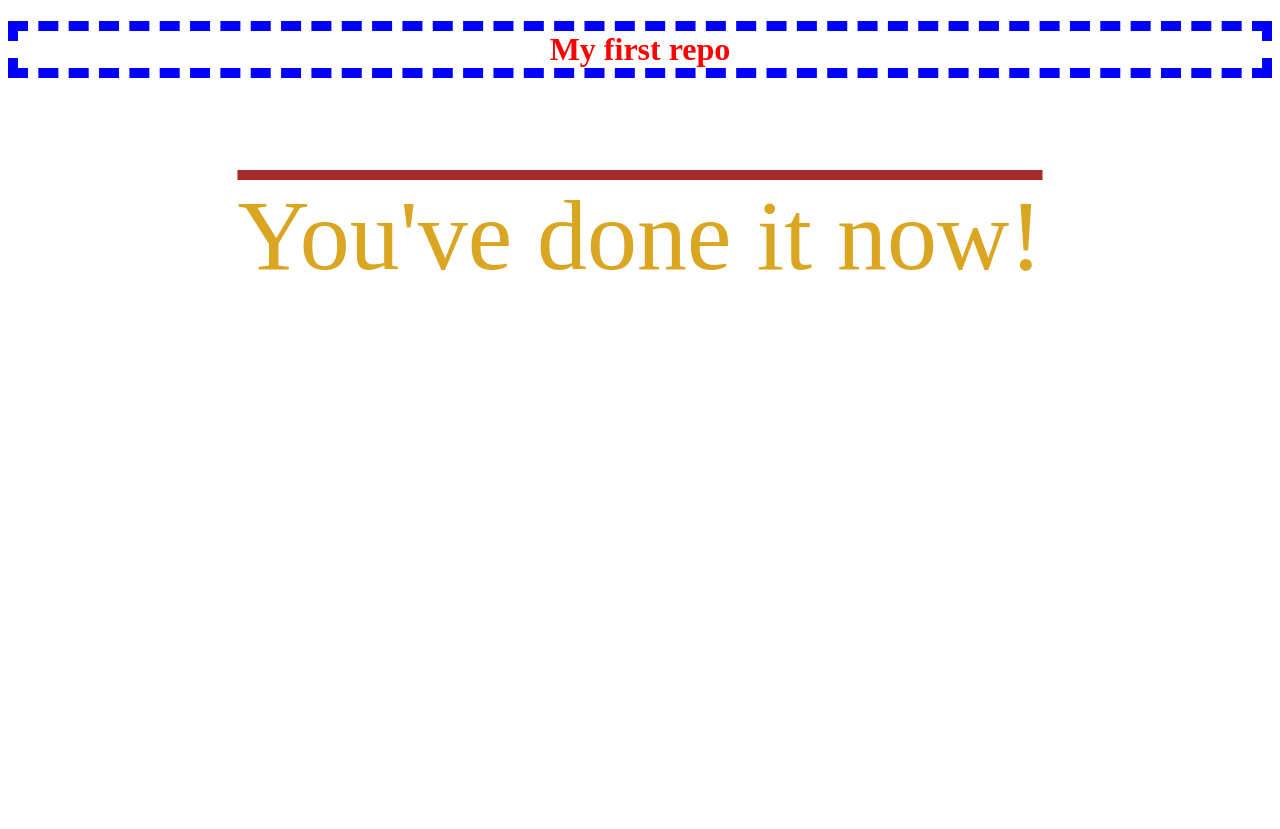
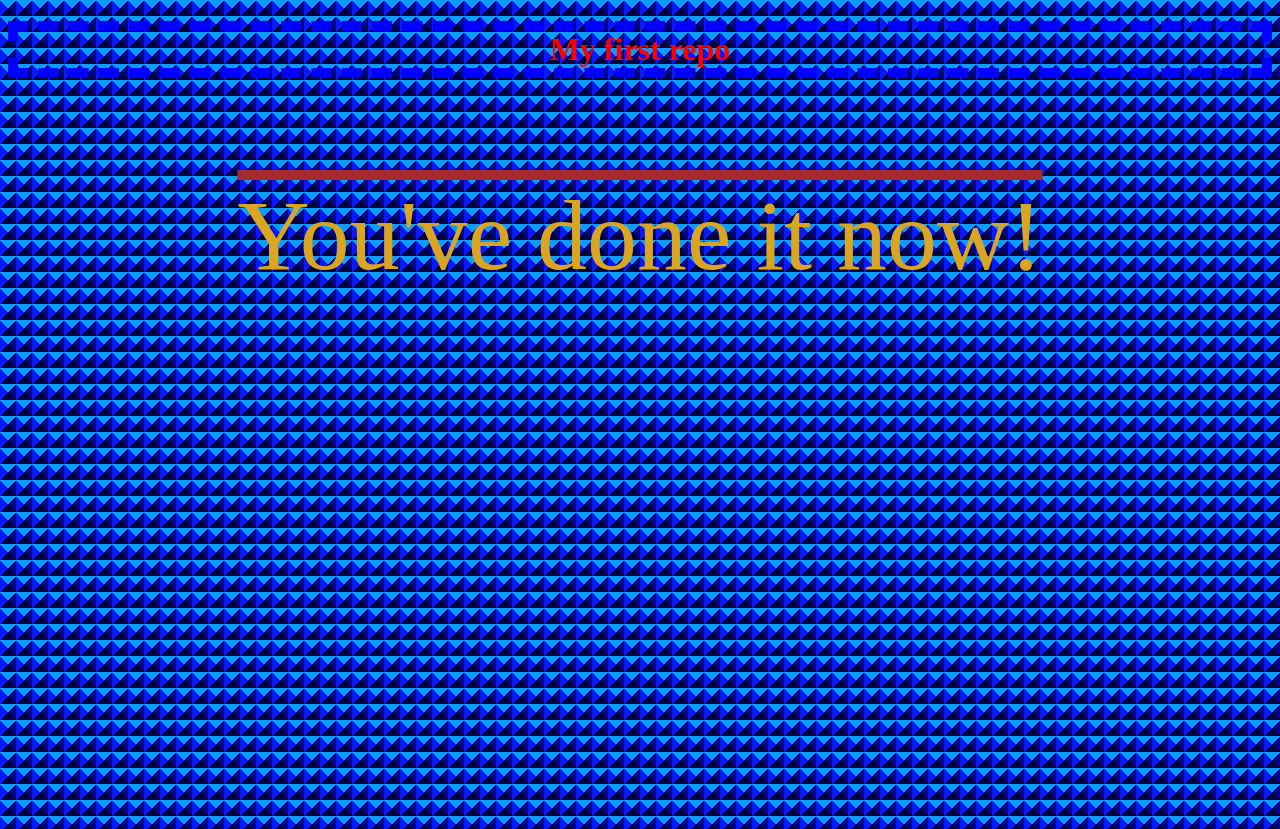
Before and after one commit to West-Bingham/my-first-repo, a plain HTML site: page index.html in a window 1280 px wide. Before the commit the page ends 800 px from the top, so only its background shows below. Drawn offline with Linux system fonts and the light colour scheme.

Commit message:
background

```diff
--- a/Styles.CSS
+++ b/Styles.CSS
@@ -14,3 +14,18 @@ p {
     font-size: 100px;
 
 }
+body {
+	background: conic-gradient(
+		from 45deg,
+		#020681 0,
+		#020681 90deg,
+		#000337 90deg,
+		#000337 180deg,
+		#0818ff 180deg,
+		#0818ff 270deg,
+		#0f9bfe 270deg,
+		#0f9bfe 360deg
+	);
+	background-size: 1em 1em;
+	height: 100vh;
+}
```
